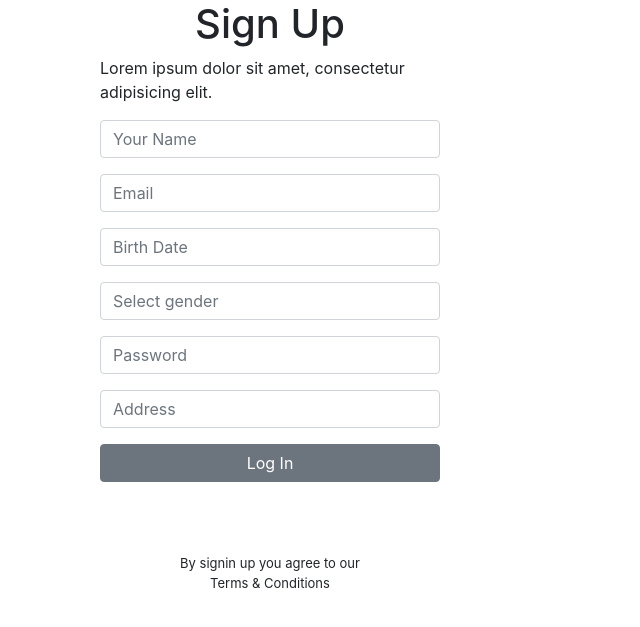
After one commit to HansGio/MyChoice_PAW, a PHP site: page /layout/user/registerUser.php in a window 1280 px wide. The commit adds this page. Shown: the top 627 px of the page, without its empty margins (0-640 px from the left). Run offline with PHP 8.4, Linux system fonts and the light colour scheme; some libraries are stand-ins or nearby versions.

Commit message:
register layout

```diff
--- a/layout/user/loginUser.php
+++ b/layout/user/loginUser.php
@@ -3,7 +3,7 @@ include '../../index.php'
 ?>
 
 <div class="container">
-    <div class="col-4 center">
+    <div class="col-4">
         <form>
             <h1 class="text-center">Log In</h1>
             <p>Lorem ipsum dolor sit amet, consectetur adipisicing elit.</p>
@@ -18,7 +18,7 @@ include '../../index.php'
                 <label for="password_input">Password</label>
                 <input type="password" class="form-control" id="password_login" placeholder="Password">
             </div>
-            <button type="submit" class="btn btn-primary">Log In</button>
+            <button type="submit" class="btn btn-primary">Sign In</button>
         </form>
     </div>
 </div>
--- /dev/null
+++ b/layout/user/registerUser.php
@@ -0,0 +1,40 @@
+<?php
+include '../../index.php'
+?>
+<div class="container d-flex">
+    <div class="col-4">
+        <form>
+            <h1 class="text-center">Sign Up</h1>
+            <p>Lorem ipsum dolor sit amet, consectetur adipisicing elit.</p>
+            <div class="form-group">
+                <input type="text" class="form-control" id="name_register" placeholder="Your Name">
+            </div>
+            <div class="form-group">
+                <input type="email" class="form-control" id="email_register" aria-describedby="emailHelp"
+                    placeholder="Email">
+            </div>
+            <div class="form-group">
+                <input type="password" class="form-control" id="birth_date_register" placeholder="Birth Date">
+            </div>
+            <div class="form-group">
+                <input type="password" class="form-control" id="gender_register" placeholder="Select gender">
+            </div>
+            <div class="form-group">
+                <input type="password" class="form-control" id="password_register" placeholder="Password">
+            </div>
+            <div class="form-group">
+                <input type="text" class="form-control" id="address_register" placeholder="Address">
+            </div>
+            <button type="submit" class="btn btn-secondary col-12">Log In</button>
+            <br><br><br><br>
+            <p style="font-size: small;" class="text-center">By signin up you agree to our <br> Terms & Conditions</p>
+        </form>
+    </div>
+
+</div>
+
+
+
+</body>
+
+</html>
```
